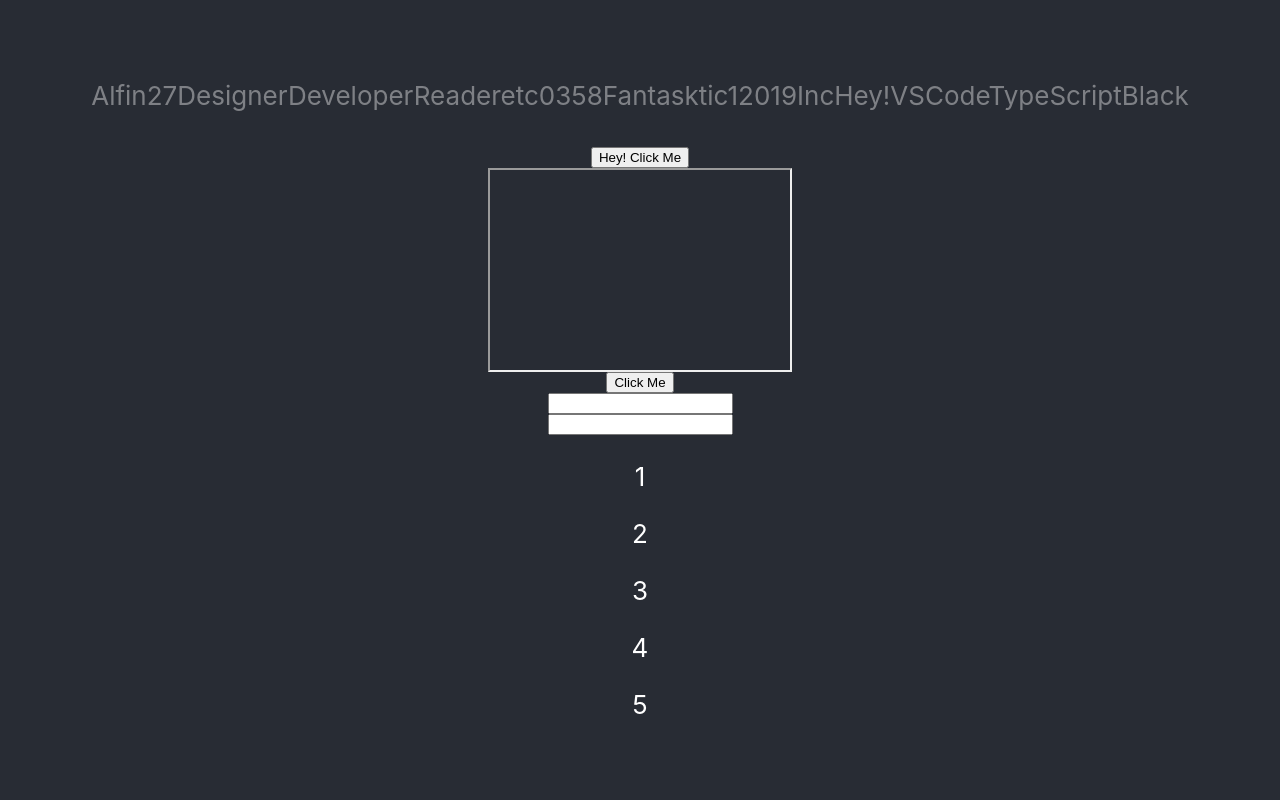
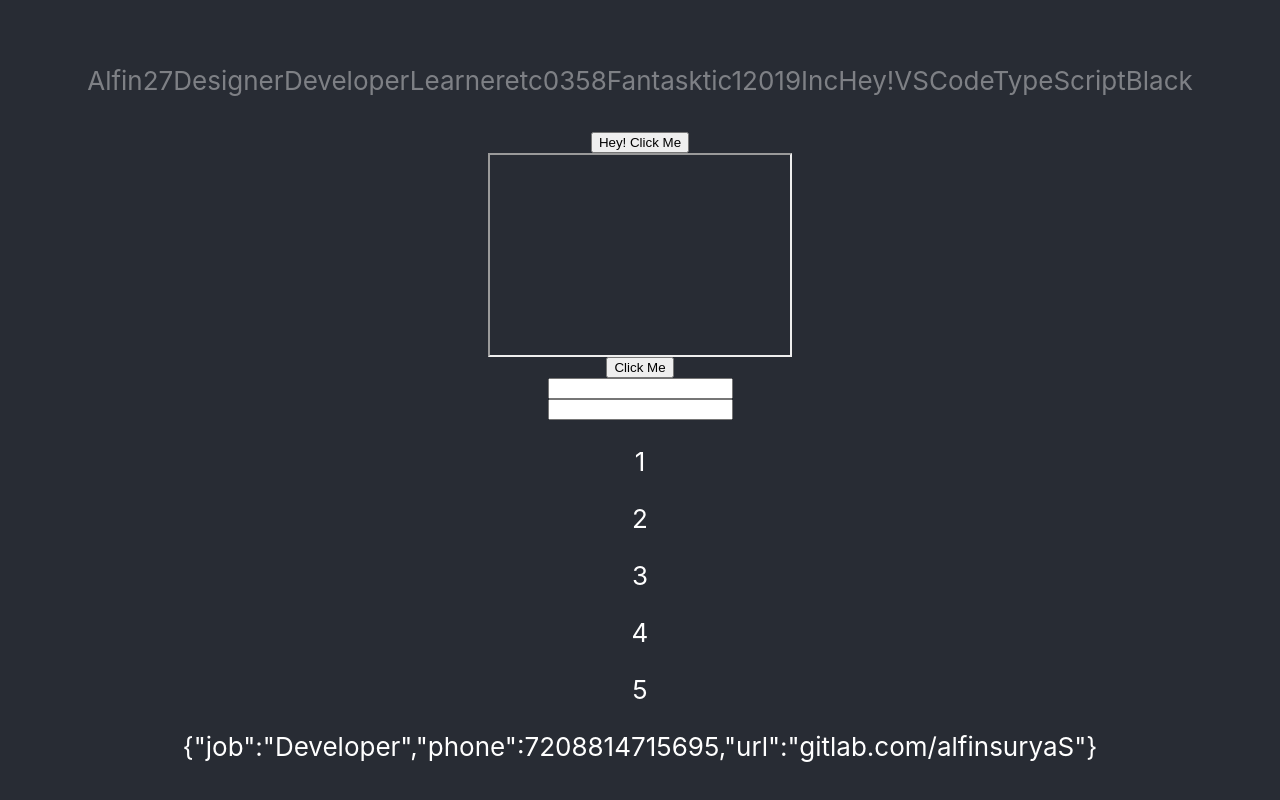
Before and after one commit to natserract/react-ts-cheatsheet, a React (Create React App) app: page / in a window 1280 px wide. Built offline with nearby package versions, Linux system fonts and the light colour scheme.

Commit message:
Fix all modules & include hooks session:p

```diff
--- a/src/App.tsx
+++ b/src/App.tsx
@@ -2,7 +2,7 @@ import React from 'react';
 import './App.css';
 import RTCEx1 from './components/rtc-example-1'
 import RTCEx2 from './components/rtc-example-2'
-import RTCEx4 from './components/rtc.example-4'
+import RTCEx3 from './components/rtc-example-3'
 
 
 const App: React.FC = () => {
@@ -15,7 +15,7 @@ const App: React.FC = () => {
           typeBoolean={true}
           typeString="Alfin"
           typeNumber={27}
-          typeArrayString={['Designer', 'Developer', 'Reader', 'etc']}
+          typeArrayString={['Designer', 'Developer', 'Learner', 'etc']}
           typeArrayNumber={[0, 3, 5, 8]}
           typeArrayFixed={['Fantasktic', 1, 2019, 'Inc']}
           typeAny="Hey!"
@@ -33,8 +33,7 @@ const App: React.FC = () => {
           typeFocusEvent={() => console.log("Focused")}
         />
 
-
-
+        <RTCEx3/>
       </header>
     </div>
   );
--- a/src/components/rtc-example-1.tsx
+++ b/src/components/rtc-example-1.tsx
@@ -1,6 +1,15 @@
 
-/* Interface
-  --- Data Types (Props), extends interface, enum, readonly---
+/*
+    ---
+        Interface,
+        Type,
+        Data Types (Props),
+        Extends,
+        Enum,
+        readonly,
+        render props,
+        typing pattern
+    ---
 */
 
 import React from 'react'
@@ -36,7 +45,7 @@ interface Props extends Detail, listsColor {
     typeArrayFixed: [string, number, number, string]  //Fixed types in array
     typeAny: any, //Any types
     typeCSSProp: React.CSSProperties //Object type,
-    typeBoolean: boolean, //Boolean type
+    typeBoolean: boolean, //CSS Properties
     optionType?: string // //Not type (Just optional properties you can declare)
     typeVoid: () => void, //Void types: you can return type of the functions not value
 }
--- a/src/components/rtc-example-2.tsx
+++ b/src/components/rtc-example-2.tsx
@@ -1,6 +1,13 @@
 
 /*
-  --- handleEvent, Generic Types, Children, Function, Type-Definitions, Generic Component ---
+    ---
+        handleEvent,
+        Generic Types,
+        Children,
+        Function,
+        Type-Definitions,
+        Generic Component
+    ---
 */
 
 import * as React from 'react'
@@ -27,6 +34,8 @@ interface IFrameHTMLAttribute extends React.IframeHTMLAttributes<HTMLIFrameEleme
     height: number | string
     marginHeight: number | undefined,
     title: string
+
+    //... you can add much more Html attributes here...
 }
 
 //Dom Attributes
@@ -34,18 +43,18 @@ interface DOMAttribute {
     onChange?: React.FormEventHandler
     onClick?: React.MouseEventHandler
 
-    //... you can add much more here...
+    //... you can add much more DOM Attributes  here...
 }
 
 //Generic component (as generic lists)
 interface ListsProps<T> {
     items: T[]
-    itemDisplay: (item: T, key:T) => JSX.Element //return JSX Element / React Nodes
+    itemDisplay: (item: T, key:T) => JSX.Element | null //return JSX Element / React Nodes
 }
 
 
 //Component
-const GenericComponent:React.FC<ListsProps<number>> = ({ items, itemDisplay }:any) => {
+const GenericComponent:React.FC<ListsProps<number>> = ({ items, itemDisplay }) => {
     return <div>{ items.map(itemDisplay) }</div>
 }
 
--- a/src/components/rtc-example-3.tsx
+++ b/src/components/rtc-example-3.tsx
@@ -1,16 +1,38 @@
+
+/*
+    Hooks
+    -- Rules of Hooks :
+        - Don’t call Hooks inside loops, conditions, or nested functions. (Top Level)
+        - Don’t call Hooks from regular JavaScript functions.
+
+*/
+
 import * as React from 'react'
 
-interface Props {
-    value: number,
-    setValue: React.Dispatch<React.SetStateAction<number>>
+interface Props {}
+
+interface IUSer {
+    job: string
+    phone: number,
+    url: string,
 }
 
 /* Hooks */
 const RTCEx3: React.FC<Props> = () => {
-    const [value, setValue] = React.useState(0)
+
+    //Hooks - Use state
+    const [value] = React.useState<IUSer>({
+        job: 'Developer',
+        phone: 7208814715695,
+        url: 'gitlab.com/alfinsuryaS'
+    })
+
+    //Hooks - Use Reducer
+
     return (
         <div>
-            <p>{ value }</p>
+            {/* View State */}
+            <span> { JSON.stringify(value) }</span>
         </div>
     )
 }
```
Also changed, not shown: src/components/rtc.example-4.tsx (deleted, +0 -8 lines).
